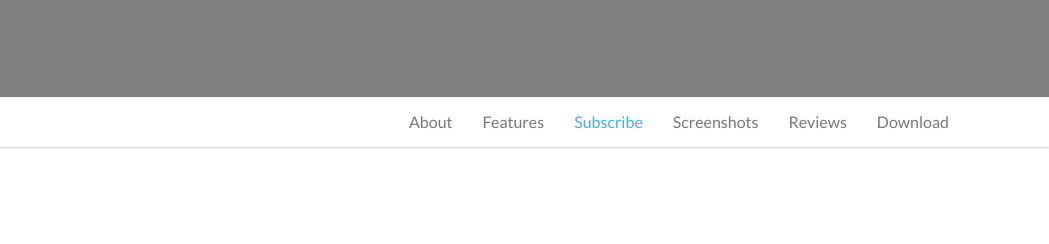
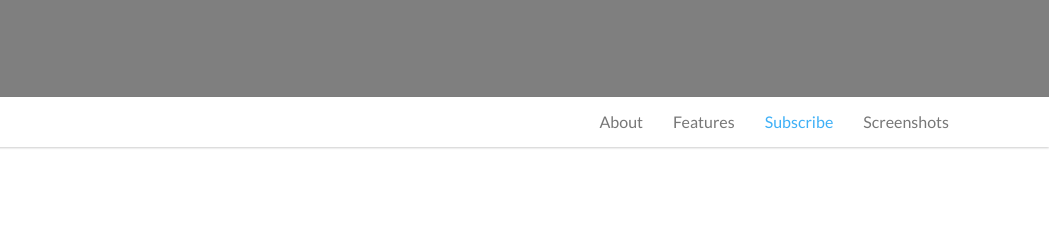
Before and after one commit to shivanggupta/shivanggupta.github.io, a plain HTML site: page index.html in a window 1280 px wide. Shown: the part 553-797 px from the top of the page, 231-1280 px from the left. Drawn offline with Linux system fonts and the light colour scheme.

Commit message:
Initial commit 2

```diff
--- a/index.html
+++ b/index.html
@@ -97,8 +97,6 @@
                             <li><a href="#feature">Features</a></li>
                             <li><a href="#subscribe">Subscribe</a></li>
                             <li><a href="#screenshot">Screenshots</a></li>
-                            <li><a href="#testi">Reviews</a></li>
-                            <li><a href="#download">Download</a></li>
                         </ul>
                     </div>
                 </div>
```
